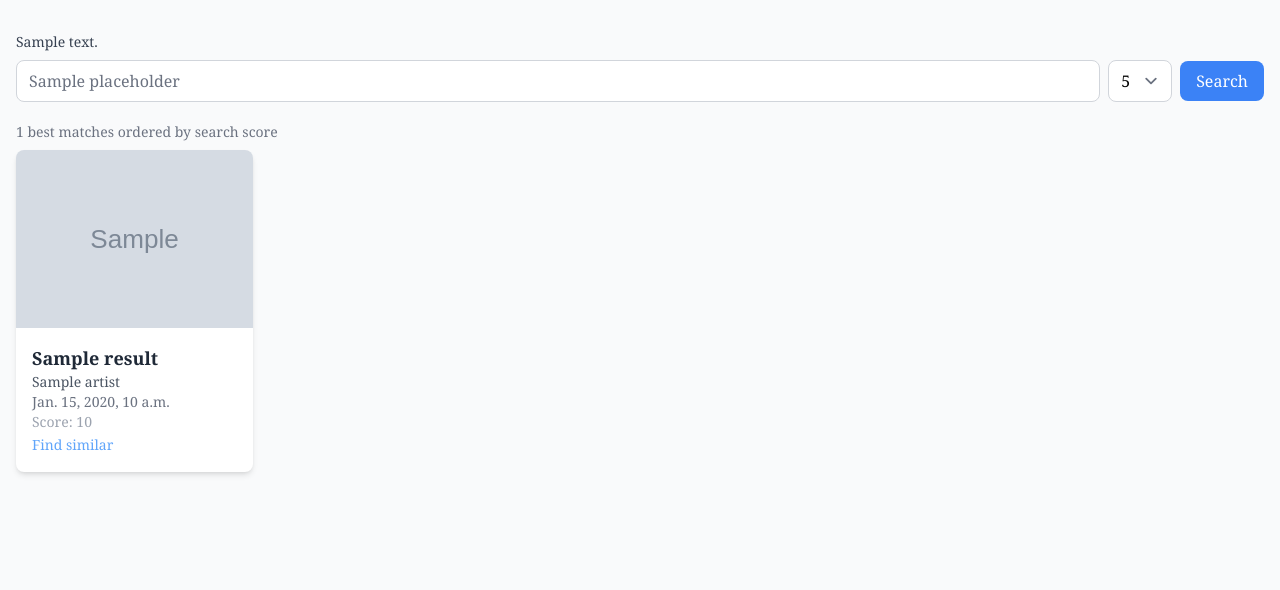
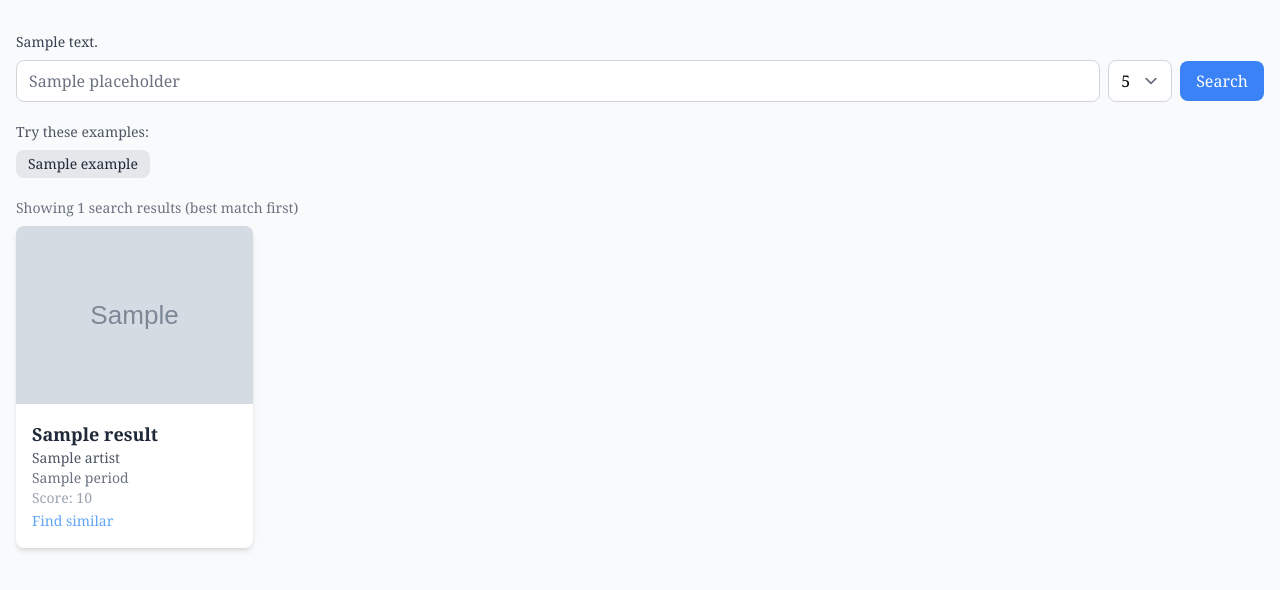
Before and after one commit to KristianMSchmidt/semantic-art-search, a Django app: template artsearch/templates/search.html in a window 1280 px wide. Shown: the part 60-650 px from the top of the page. Run offline with Django 5.2, Linux system fonts and the light colour scheme; the template is opened without the code that fills it: most values are stand-ins (such as "Sample title", 1, 10 or a date in 2020); grey boxes marked "Sample" are stand-in pictures; parts of the project's set-up code (start-up, migrations or seed data) failed here and were passed over; some libraries are stand-ins or nearby versions.

Commit message:
UI/UX improvements

```diff
--- a/artsearch/src/cli/find_similar_images.py
+++ b/artsearch/src/cli/find_similar_images.py
@@ -1,5 +1,5 @@
 from artsearch.src.cli.shared.interactive_search import interactive_search
-from artsearch.src.utils.search_config import initialize_search_service
+from artsearch.src.services import search_service
 
 
 def search_similar_images(search_service, object_number):
@@ -8,7 +8,6 @@ def search_similar_images(search_service, object_number):
 
 
 def main():
-    search_service = initialize_search_service()
     prompt = "Enter artwork's object number (or type 'exit' to quit): "
     interactive_search(search_service, prompt, search_similar_images)
 
--- a/artsearch/src/cli/text_search.py
+++ b/artsearch/src/cli/text_search.py
@@ -1,5 +1,5 @@
 from artsearch.src.cli.shared.interactive_search import interactive_search
-from artsearch.src.utils.search_config import initialize_search_service
+from artsearch.src.services import search_service
 
 
 def search_text(search_service, query):
@@ -8,7 +8,6 @@ def search_text(search_service, query):
 
 
 def main():
-    search_service = initialize_search_service()
     prompt = "Enter your query (or type 'exit' to quit): "
     interactive_search(search_service, prompt, search_text)
 
--- a/artsearch/src/services/smk_api_client.py
+++ b/artsearch/src/services/smk_api_client.py
@@ -15,8 +15,7 @@ class SMKAPIClient:
 
     def get_thumbnail_url(self, object_number: str) -> str:
         """Fetch the thumbnail URL for a given object number."""
-        if not object_number:
-            raise SMKAPIClientError("Please enter an inventory number.")
+        assert object_number, "Object number must be provided"
 
         url = f"{self.BASE_URL}?object_number={object_number}"
         response = self.http_session.get(url)
--- /dev/null
+++ b/artsearch/templates/partials/_artwork_card.html
@@ -0,0 +1,17 @@
+<div class="bg-white shadow-md rounded-lg overflow-hidden">
+    <img src="{{ result.thumbnail_url }}" alt="{{ result.title }}" class="w-full h-auto">
+    <div class="p-4">
+        <h3 class="text-lg font-semibold text-gray-800">{{ result.title }}</h3>
+        <p class="text-sm text-gray-600">{{ result.artist }}</p>
+        <p class="text-sm text-gray-500">{{ result.period }}</p>
+        {% if result.score is not None %}
+        <p class="text-sm text-gray-400">Score: {{ result.score }}</p>
+        {% endif %}
+        <a
+           href="{% url 'similarity-search' %}?query={{ result.object_number }}"
+            class="text-blue-400 hover:underline text-sm"
+        >
+            Find similar
+        </a>
+    </div>
+</div>
--- a/artsearch/templates/search.html
+++ b/artsearch/templates/search.html
@@ -11,12 +11,13 @@
 
     <!-- Search Form -->
     <div class="mb-5">
-        <form method="GET" action="{% url search_action_url %}" class="flex flex-col sm:flex-row items-center space-y-2 sm:space-y-0 sm:space-x-2">
+        <form id="search-form" method="GET" action="{% url search_action_url %}" class="flex flex-col sm:flex-row items-center space-y-2 sm:space-y-0 sm:space-x-2">
             <!-- Search Input -->
             <input
+                id="search-input"
                 type="text"
                 name="query"
-                placeholder="{{placeholder}}"
+                placeholder="{{ placeholder }}"
                 value="{{ query|default:'' }}"
                 class="w-full sm:w-auto flex-grow px-3 py-2 border border-gray-300 rounded-lg focus:ring-2 focus:ring-blue-500 focus:outline-none"
             />
@@ -44,61 +45,66 @@
         </form>
     </div> <!-- End Search Form -->
 
-    <!-- Error Message -->
-    {% if error_message %}
-
-        {% if error_type == "error" %}
-        <div class="bg-red-100 border-l-4 border-red-500 text-red-700 p-4 mb-4">
-        {% elif error_type == "warning" %}
-        <div class="bg-yellow-100 border-l-4 border-yellow-500 text-yellow-700 p-4 mb-4">
-        {% else %}
-        <div class="bg-blue-100 border-l-4 border-blue-500 text-blue-700 p-4 mb-4">
-        {% endif %}
-            <p>{{ error_message }}</p>
+    {% if example_queries %}
+    <!-- Example Queries -->
+    <div class="mb-5">
+        <p class="text-sm text-gray-600 mb-2">Try these examples:</p>
+        <div class="flex flex-wrap gap-2">
+            {% for example in example_queries %}
+            <button
+                type="button"
+                class="bg-gray-200 text-gray-800 px-3 py-1 rounded-lg text-sm hover:bg-gray-300 focus:outline-none focus:ring-2 focus:ring-blue-500"
+                onclick="submitQuery('{{ example }}')"
+            >
+                {{ example }}
+            </button>
+            {% endfor %}
         </div>
-
-    {% else %}
-
-    <!-- Image Results -->
-    <div class="mb-2">
-        <p class="text-sm text-gray-500">
-            {{ results|length }} best matches ordered by search score
-        </p>
     </div>
     {% endif %}
 
-    <div class="grid grid-cols-1 sm:grid-cols-2 md:grid-cols-3 lg:grid-cols-5 gap-4">
-        {% for result in results %}
-        <div class="bg-white shadow-md rounded-lg overflow-hidden">
-            {% comment %} <img src="{{ result.thumbnail_url }}" alt="{{ result.title }}" class="w-full h-48"> {% endcomment %}
-            <img src="{{ result.thumbnail_url }}" alt="{{ result.title }}" class="w-full h-auto">
+    <!-- Error Message -->
+    {% if error_message %}
+    <div class="
+        {% if error_type == 'error' %} bg-red-100 border-red-500 text-red-700
+        {% elif error_type == 'warning' %} bg-yellow-100 border-yellow-500 text-yellow-700
+        {% else %} bg-blue-100 border-blue-500 text-blue-700 {% endif %}
+        border-l-4 p-4 mb-4">
+        <p>{{ error_message }}</p>
+    </div>
+    {% endif %}
 
-            <div class="p-4">
-                <h3 class="text-lg font-semibold text-gray-800">{{ result.title }}</h3>
-                <p class="text-sm text-gray-600">
-                    {% for artist in result.artist %}
-                    {{ artist }}{% if not forloop.last %}, {% endif %}
-                    {% endfor %}
-                </p>
-                <p class="text-sm text-gray-500">
-                    {% if result.production_date_start == result.production_date_end %}
-                    {{ result.production_date_start }}
-                    {% else %}
-                    {{ result.production_date_start }}–{{ result.production_date_end }}
-                    {% endif %}
-                </p>
-                 <p class="text-sm text-gray-400">
-                    Score: {{ result.score }}
-                </p>
-                <a
-                   href="{% url 'similarity-search' %}?query={{ result.object_number }}"
-                    class="text-blue-400 hover:underline text-sm"
-                >
-                    Find similar
-                </a>
-            </div>
+    <!-- Content Section -->
+    {% if results %}
+        <!-- Search Results -->
+        <div class="mb-2">
+            <p class="text-sm text-gray-500">
+                Showing {{ results|length }} search results (best match first)
+            </p>
         </div>
-        {% endfor %}
-    </div> <!-- End Image Results -->
+        <div class="grid grid-cols-1 sm:grid-cols-2 md:grid-cols-3 lg:grid-cols-5 gap-4">
+            {% for result in results %}
+                {% include 'partials/_artwork_card.html' %}
+            {% endfor %}
+        </div>
+    {% elif random_results %}
+        <!-- Random Artworks -->
+        <div class="mb-2">
+            <p class="text-sm text-gray-500">A glimpse into the archive</p>
+        </div>
+        <div class="grid grid-cols-1 sm:grid-cols-2 md:grid-cols-3 lg:grid-cols-5 gap-4">
+            {% for result in random_results %}
+                {% include 'partials/_artwork_card.html' %}
+            {% endfor %}
+        </div>
+    {% endif %}
 </div> <!-- End Container -->
-{% endblock content%}
+
+<!-- JavaScript to Submit Example Queries -->
+<script>
+function submitQuery(query) {
+    document.getElementById('search-input').value = query;
+    document.getElementById('search-form').submit();
+}
+</script>
+{% endblock content %}
--- a/theme/static/css/dist/styles.css
+++ b/theme/static/css/dist/styles.css
@@ -808,6 +808,10 @@ select {
   margin-bottom: 1.25rem;
 }
 
+.mt-2 {
+  margin-top: 0.5rem;
+}
+
 .mt-4 {
   margin-top: 1rem;
 }
@@ -824,8 +828,8 @@ select {
   display: grid;
 }
 
-.h-48 {
-  height: 12rem;
+.hidden {
+  display: none;
 }
 
 .h-auto {
@@ -854,12 +858,20 @@ select {
   flex-direction: column;
 }
 
+.flex-wrap {
+  flex-wrap: wrap;
+}
+
 .items-center {
   align-items: center;
 }
 
 .justify-between {
   justify-content: space-between;
+}
+
+.gap-2 {
+  gap: 0.5rem;
 }
 
 .gap-4 {
@@ -894,6 +906,11 @@ select {
   border-left-width: 4px;
 }
 
+.border-blue-200 {
+  --tw-border-opacity: 1;
+  border-color: rgb(191 219 254 / var(--tw-border-opacity, 1));
+}
+
 .border-blue-500 {
   --tw-border-opacity: 1;
   border-color: rgb(59 130 246 / var(--tw-border-opacity, 1));
@@ -919,9 +936,19 @@ select {
   background-color: rgb(219 234 254 / var(--tw-bg-opacity, 1));
 }
 
+.bg-blue-50 {
+  --tw-bg-opacity: 1;
+  background-color: rgb(239 246 255 / var(--tw-bg-opacity, 1));
+}
+
 .bg-blue-500 {
   --tw-bg-opacity: 1;
   background-color: rgb(59 130 246 / var(--tw-bg-opacity, 1));
+}
+
+.bg-gray-200 {
+  --tw-bg-opacity: 1;
+  background-color: rgb(229 231 235 / var(--tw-bg-opacity, 1));
 }
 
 .bg-gray-50 {
@@ -958,6 +985,11 @@ select {
   padding-right: 1rem;
 }
 
+.py-1 {
+  padding-top: 0.25rem;
+  padding-bottom: 0.25rem;
+}
+
 .py-2 {
   padding-top: 0.5rem;
   padding-bottom: 0.5rem;
@@ -965,6 +997,10 @@ select {
 
 .pr-8 {
   padding-right: 2rem;
+}
+
+.text-center {
+  text-align: center;
 }
 
 .font-serif {
@@ -1012,9 +1048,19 @@ select {
   color: rgb(239 246 255 / var(--tw-text-opacity, 1));
 }
 
+.text-blue-600 {
+  --tw-text-opacity: 1;
+  color: rgb(37 99 235 / var(--tw-text-opacity, 1));
+}
+
 .text-blue-700 {
   --tw-text-opacity: 1;
   color: rgb(29 78 216 / var(--tw-text-opacity, 1));
+}
+
+.text-blue-800 {
+  --tw-text-opacity: 1;
+  color: rgb(30 64 175 / var(--tw-text-opacity, 1));
 }
 
 .text-gray-400 {
@@ -1066,6 +1112,11 @@ select {
 .hover\:bg-blue-600:hover {
   --tw-bg-opacity: 1;
   background-color: rgb(37 99 235 / var(--tw-bg-opacity, 1));
+}
+
+.hover\:bg-gray-300:hover {
+  --tw-bg-opacity: 1;
+  background-color: rgb(209 213 219 / var(--tw-bg-opacity, 1));
 }
 
 .hover\:text-blue-50:hover {
```
Also changed, not shown: artsearch/src/services/qdrant_search_service.py (+43 -29 lines), artsearch/src/utils/constants.py (+8 -14 lines), artsearch/views/similarity_search_view.py (+27 -11 lines), artsearch/views/text_search_view.py (+30 -9 lines), artsearch/views/view_utils.py (+0 -18 lines), 2 other files.
